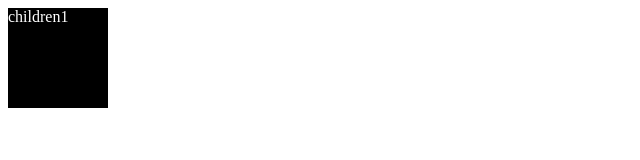
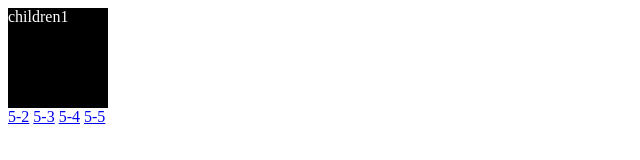
Before and after one commit to bonita7437/html-css-project, a plain HTML site: page chapter5.html in a window 1280 px wide. Shown: the full height of the page, 0-640 px from the left. Drawn offline with Linux system fonts and the light colour scheme.

Commit message:
chapter 5 a link

```diff
--- a/chapter5.html
+++ b/chapter5.html
@@ -23,5 +23,12 @@
     </div>
     </div>
 <!-- 문제 1번 끝 -->
+<div>
+    <a href="#" onclick="location.href='chapter5-2.html'">5-2</a>
+    <a href="#" onclick="location.href='chapter5-3.html'">5-3</a>
+    <a href="#" onclick="location.href='chapter5-4.html'">5-4</a>
+    <a href="#" onclick="location.href='chapter5-5.html'">5-5</a>
+</div>
+
 </body>
 </html>
```
